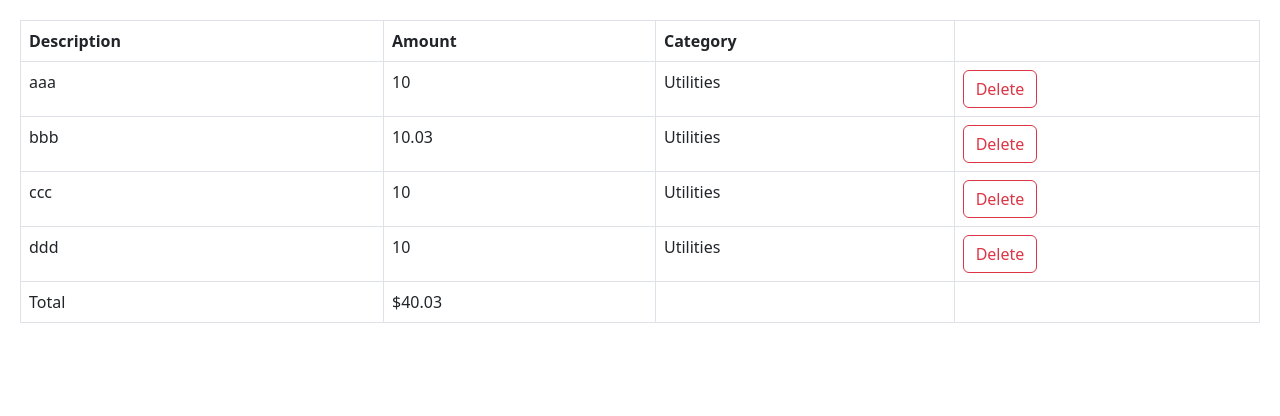
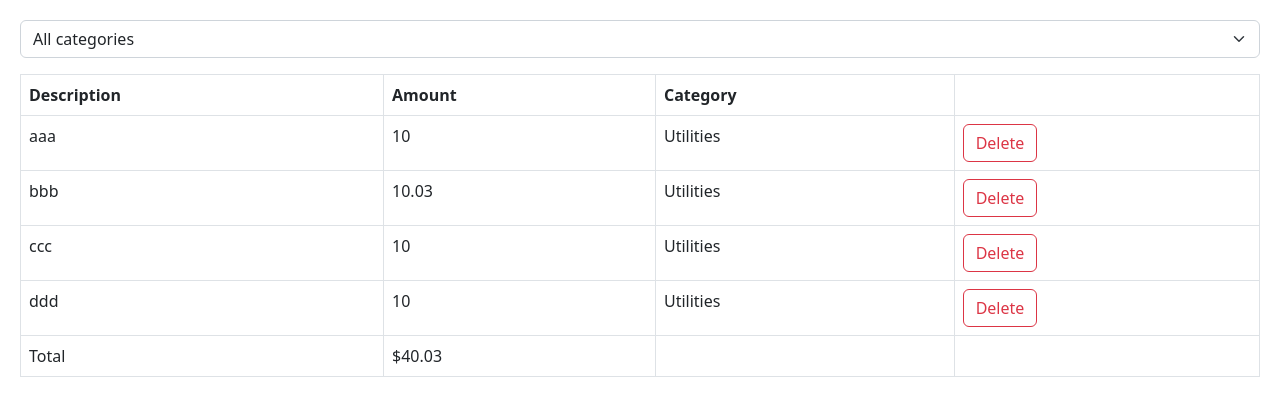
Before and after one commit to shas9/ReactJs, a React (Vite) app in the folder mosh-react-course/: page / in a window 1280 px wide. Shown: the top 416 px of the page. Built offline with nearby package versions, Linux system fonts and the light colour scheme.

Commit message:
Building Expenses Filter

```diff
--- a/mosh-react-course/src/App.tsx
+++ b/mosh-react-course/src/App.tsx
@@ -1,8 +1,10 @@
 import { useState } from "react";
 import Form from "./components/Form";
 import ExpenseList from "./expense-tracker/components/ExpenseList";
+import ExpenseFilter from "./expense-tracker/components/ExpenseFilter";
 
 const App = () => {
+  const [selectedCategory, setSelectedCategory] = useState("");
   const [expenses, setExpenses] = useState([
     { id: 1, description: "aaa", amount: 10, category: "Utilities" },
     { id: 2, description: "bbb", amount: 10.03, category: "Utilities" },
@@ -10,10 +12,19 @@
     { id: 4, description: "ddd", amount: 10, category: "Utilities" },
   ]);
 
+  const visibleExpenses = selectedCategory
+    ? expenses.filter((e) => e.category === selectedCategory)
+    : expenses;
+
   return (
     <div>
+      <div className="mb-3">
+        <ExpenseFilter
+          onSelectCategory={(category) => setSelectedCategory(category)}
+        />
+      </div>
       <ExpenseList
-        expenses={expenses}
+        expenses={visibleExpenses}
         onDelete={(id: number) =>
           setExpenses(expenses.filter((e) => e.id !== id))
         }
--- /dev/null
+++ b/mosh-react-course/src/expense-tracker/components/ExpenseFilter.tsx
@@ -0,0 +1,21 @@
+import React from "react";
+
+interface Props {
+  onSelectCategory: (category: string) => void;
+}
+
+const ExpenseFilter = ({ onSelectCategory }: Props) => {
+  return (
+    <select
+      className="form-select"
+      onChange={(event) => onSelectCategory(event.target.value)}
+    >
+      <option value="">All categories</option>
+      <option value="Groceries">Groceries</option>
+      <option value="Utilities">Utilities</option>
+      <option value="Entertainment">Entertainment</option>
+    </select>
+  );
+};
+
+export default ExpenseFilter;
```
